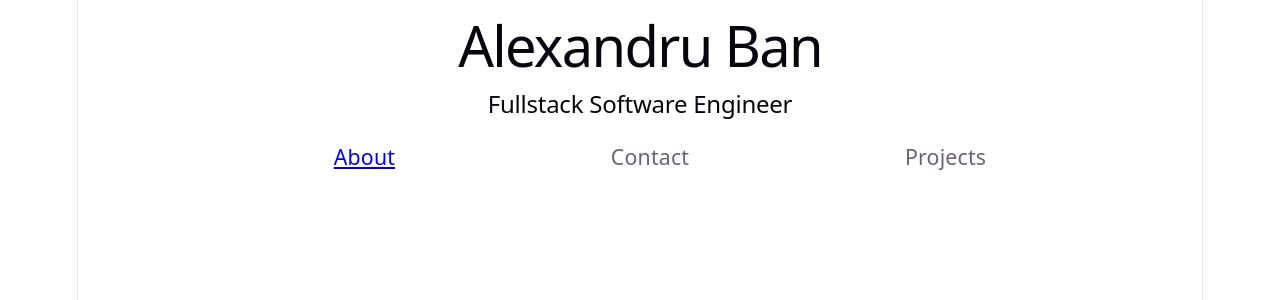
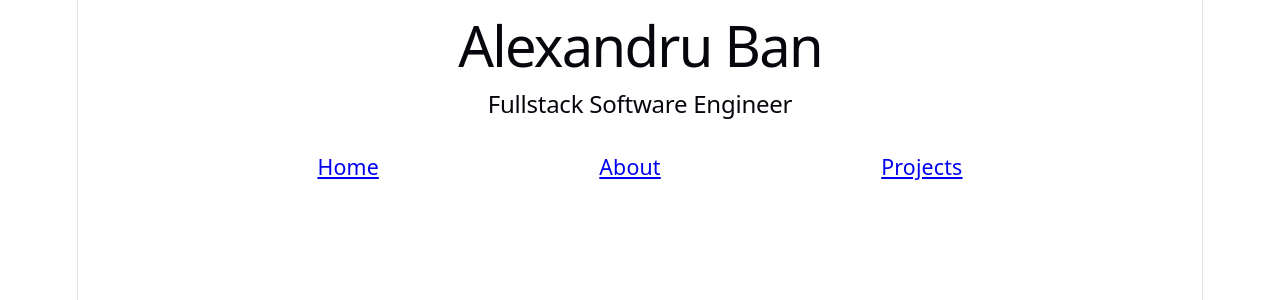
Before and after one commit to Alastair7/portfolio, a React app: page / in a window 1280 px wide. Shown: the top 300 px of the page. Built offline with nearby package versions, Linux system fonts and the light colour scheme; the HTML template or start-up script is replaced by a standard one.

Commit message:
Add projects and styling to ProjectsPage

```diff
--- a/src/components/menu/Menu.css
+++ b/src/components/menu/Menu.css
@@ -1,5 +1,8 @@
 .menu {
 	display: flex;
+	border: 1px solid white;
+	margin-top: 0.5rem;
+	padding: 1rem;
 	justify-content: space-evenly;
 	list-style-type: none;
 }
--- a/src/components/menu/Menu.tsx
+++ b/src/components/menu/Menu.tsx
@@ -1,11 +1,10 @@
+import { Link } from "react-router"
 import "./Menu.css"
 
 export const Menu = () => {
-  return <nav>
-    <ul className="menu">
-      <li className="menu__item"><a href="../../pages/About.tsx">About</a></li>
-      <li className="menu__item">Contact</li>
-      <li className="menu__item">Projects</li>
-    </ul>
+  return <nav className="menu">
+    <Link className="menu__item" to={"/"}>Home</Link>
+    <Link className="menu__item" to={"/about"}>About</Link>
+    <Link className="menu__item" to={"/projects"}>Projects</Link>
   </nav>
 }
--- /dev/null
+++ b/src/components/project/Project.css
@@ -0,0 +1,13 @@
+.project {
+	border: 1px solid white;
+	padding: 1rem;
+}
+
+.project__title {
+	font-size: 18pt;
+}
+
+.project__thumbnail {
+	width: 4.5em;
+	height: 4.5em;
+}
--- /dev/null
+++ b/src/components/project/Project.tsx
@@ -0,0 +1,36 @@
+import "./Project.css"
+import noImageIcon from "../../assets/noimage.svg"
+
+type Props = {
+  id: number
+  name: string
+  description: string
+  thumbnail?: string
+  status: ProjectStatus
+}
+
+export type ProjectStatus = "NOT_STARTED" | "IN_PROGRESS" | "COMPLETED"
+
+
+
+export type Project = {
+  id: number
+  name: string
+  description: string
+  thumbnail?: string
+  status: ProjectStatus
+}
+
+export const ProjectPreview = ({
+  name = "Untitled", status = "NOT_STARTED", description, thumbnail = noImageIcon }: Props) => {
+  return <div className="project">
+    <div className="project__header">
+      <img className="project__thumbnail" src={thumbnail} />
+      <h1 className="project__title">{name}</h1>
+    </div>
+    <div className="project__details">
+      <p className="project__description">{description}</p>
+      <p className="project__status">{status}</p>
+    </div>
+  </div >
+}
--- /dev/null
+++ b/src/pages/Projects.css
@@ -0,0 +1,5 @@
+.projects {
+	display: grid;
+	grid-template-columns: repeat(2, 5fr);
+	padding: 2rem;
+}
--- /dev/null
+++ b/src/pages/Projects.tsx
@@ -0,0 +1,23 @@
+import { Menu } from "../components/menu/Menu"
+import { ProjectPreview, type Project, type ProjectStatus } from "../components/project/Project"
+import "./Projects.css"
+import projectList from "../shared/constants/projects.json"
+
+export const ProjectsPage = () => {
+  const projects: Project[] = projectList.map(project => {
+    return {
+      ...project,
+      status: project.status as ProjectStatus
+    }
+
+  })
+
+  return <>
+    <h1>Alexandru Ban</h1>
+    <h2>Some of my projects</h2>
+    <Menu />
+    <div className="projects">
+      {projects.map(project => (<ProjectPreview key={project.id} {...project} />))}
+    </div>
+  </>
+}
--- /dev/null
+++ b/src/shared/constants/projects.json
@@ -0,0 +1,32 @@
+[
+  {
+    "id": 1,
+    "name": "Notes Improver",
+    "description": "Convert into markdown and improve raw and quick notes using AI.",
+    "status": "COMPLETED"
+  },
+  {
+    "id": 2,
+    "name": "Gonverter",
+    "description": "Convert an image into PDF document.",
+    "status": "COMPLETED"
+  },
+  {
+    "id": 3,
+    "name": "LibCrypt",
+    "description": "Execute scripts from a TUI.",
+    "status": "COMPLETED"
+  },
+  {
+    "id": 4,
+    "name": "BotAntoo",
+    "description": "Discord Bot",
+    "status": "IN_PROGRESS"
+  },
+  {
+    "id": 5,
+    "name": "GGTime",
+    "description": "Game recommender.",
+    "status": "IN_PROGRESS"
+  }
+]
--- a/src/shared/routing/AppRoutes.tsx
+++ b/src/shared/routing/AppRoutes.tsx
@@ -1,10 +1,12 @@
 import { Route, Routes } from "react-router"
 import { HomePage } from "../../pages/Home"
 import { AboutPage } from "../../pages/About"
+import { ProjectsPage } from "../../pages/Projects"
 
 export const AppRoutes = () => {
   return <Routes>
     <Route index element={<HomePage />} />
     <Route path="about" element={<AboutPage />} />
+    <Route path="projects" element={<ProjectsPage />} />
   </Routes>
 }
```
Also changed, not shown: src/assets/noimage.svg (added).
